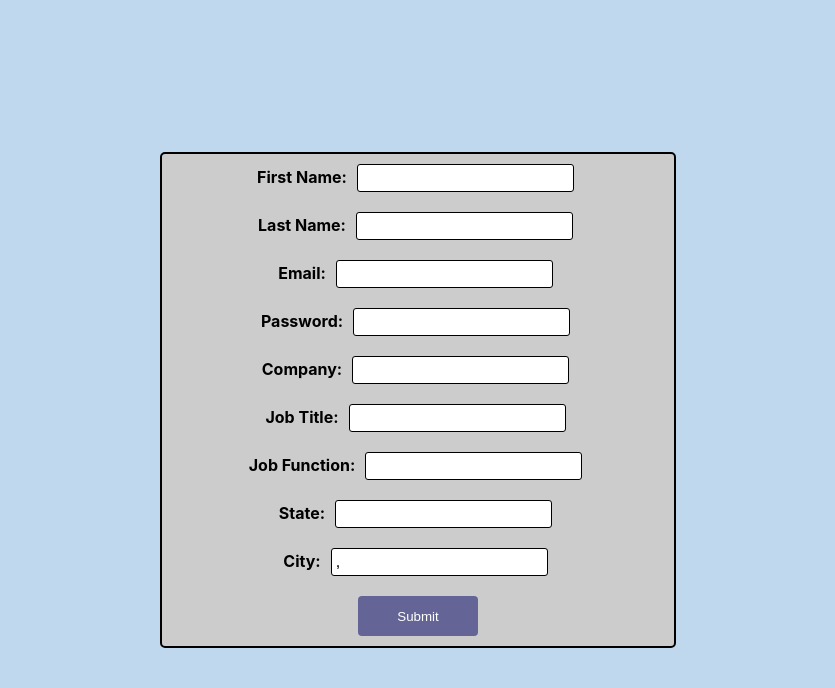
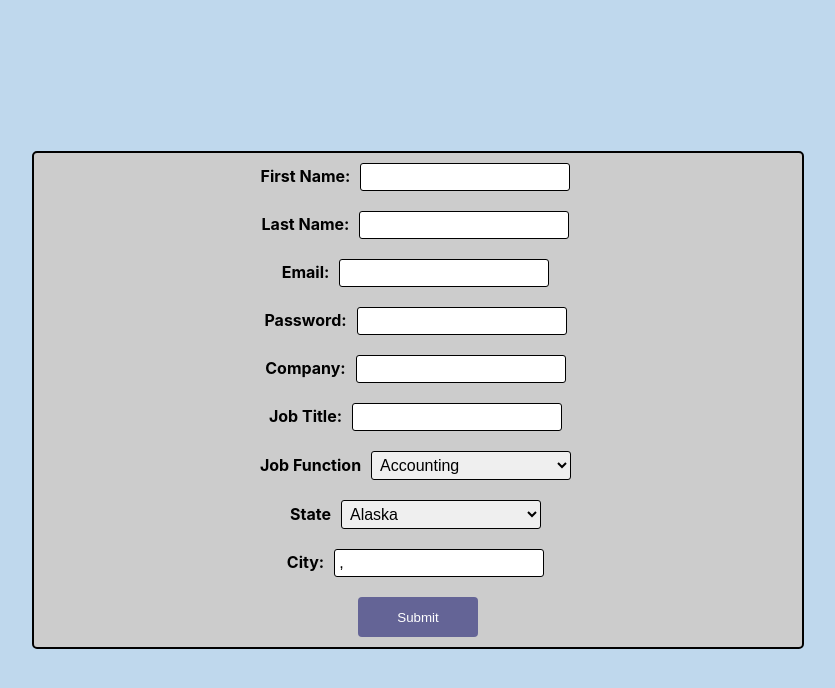
Before and after one commit to bdswartz/user-creation-form, a React (Create React App) app: page / in a window 1280 px wide. Shown: the top 688 px of the page, without its empty margins (222-1057 px from the left). Built offline with nearby package versions, Linux system fonts and the light colour scheme.

Commit message:
added form error handling and display and Select Component

```diff
--- a/src/components/SelectItem/index.js
+++ b/src/components/SelectItem/index.js
@@ -0,0 +1,18 @@
+import React from 'react'
+
+const SelectItem = ({options, state, handleChange, handleInput, inputLabel, inputName}) => {
+  return (
+    <div>
+        <label htmlFor="state">{inputLabel}</label>
+        <select type="text" name={inputName} data-name={inputLabel} value={state} onChange={handleChange} onBlur={handleInput}>
+            {options.map((option, index) => (
+            <option key={index} value={option}>
+                {option}
+            </option>
+            ))}
+        </select>
+    </div>
+  )
+}
+
+export default SelectItem
--- a/src/components/UserCreationForm/index.js
+++ b/src/components/UserCreationForm/index.js
@@ -1,9 +1,13 @@
 import React, { useState } from 'react'
+import { validateEmail } from '../../utilities/helpers';
+import SelectItem from '../SelectItem';
 
 // const apiUri = 'https://not-a-real-endpoint.smallworld.ai/form'
 
 const UserCreationForm = () => {
-    // create state variables
+    const testStates = ['Alaska', "Alabama","IlliNoise", "Iowa"]
+    const testJobFunctions = ['Accounting', 'HR', 'Compliance']
+    // state variables (getters and setters)
     const [formState, setFormState] = useState({
         firstName: '',
         lastName: '',
@@ -15,8 +19,11 @@ const UserCreationForm = () => {
         state: '',
         city: ','
     });
+    const [errorMessage, setErrorMessage]= useState('');
+// deconstruct for convenience
     const {firstName, lastName, emailAddress, password, company, jobTitle, jobFunction, state, city} = formState
 
+// form handling functions
     const handleSubmit = (e) => {
         e.preventDefault();
 
@@ -26,44 +33,71 @@ const UserCreationForm = () => {
         setFormState({ ...formState, [event.target.name]: event.target.value });
     };
 
+    const handleInput = (e) => {
+        if (e.target.name === 'emailAddress') {
+            const isValid = validateEmail(e.target.value);
+            if (!isValid) {
+                setErrorMessage('Not a valid email')
+            }
+            else {
+                setErrorMessage('')
+            }
+        }
+        else {
+            if (!e.target.value.length) {
+                setErrorMessage(`${e.target.dataset.name} is required`)
+            }
+            else {
+                setErrorMessage('')
+            }
+        }
+        if (!errorMessage) {
+            setFormState({...formState , [e.target.name]: e.target.value})
+        }
+    };
+// JSX return function
   return (
     <form onSubmit={handleSubmit}>
         <div>
           <label htmlFor="firstName">First Name:</label>
-          <input type="text" name="firstName" data-name='First Name'value={firstName} onChange={handleChange}/>
+          <input type="text" name="firstName" data-name='First Name'value={firstName} onChange={handleChange} onBlur={handleInput}/>
         </div>
         <div>
           <label htmlFor="lastName">Last Name:</label>
-          <input type="text" name="lastName" data-name='Last Name' value={lastName} onChange={handleChange}/>
+          <input type="text" name="lastName" data-name='Last Name' value={lastName} onChange={handleChange} onBlur={handleInput}/>
         </div>
         <div>
           <label htmlFor="emailAddress">Email:</label>
-          <input type="email" name="emailAddress" data-name= 'Email' value={emailAddress} onChange={handleChange}/>
+          <input type="email" name="emailAddress" data-name= 'Email' value={emailAddress} onChange={handleChange} onBlur={handleInput}/>
         </div>
         <div>
           <label htmlFor="password">Password:</label>
-          <input type="password" name="password" data-name='Password' value={password} onChange={handleChange}/>
+          <input type="password" name="password" data-name='Password' value={password} onChange={handleChange} onBlur={handleInput}/>
         </div>
         <div>
           <label htmlFor="company">Company:</label>
-          <input type="text" name="company" data-name='Company' value={company} onChange={handleChange}/>
+          <input type="text" name="company" data-name='Company' value={company} onChange={handleChange} onBlur={handleInput}/>
         </div>
         <div>
           <label htmlFor="jobTitle">Job Title:</label>
-          <input type="text" name="jobTitle" data-name='Job Title' value={jobTitle} onChange={handleChange}/>
+          <input type="text" name="jobTitle" data-name='Job Title' value={jobTitle} onChange={handleChange} onBlur={handleInput}/>
         </div>
         <div>
-          <label htmlFor="jobFunction">Job Function:</label>
-          <input type="text" name="jobFunction" data-name='Job Function' value={jobFunction} onChange={handleChange}/>
+            <SelectItem options={testJobFunctions} jobFunction={jobFunction} handleChange={handleChange} handleInput={handleInput}inputLabel= {'Job Function'} inputName={'jobFunction'}/>
         </div>
         <div>
-          <label htmlFor="state">State:</label>
-          <input type="text" name="state" data-name='State' value={state} onChange={handleChange}/>
+            <SelectItem options={testStates} state={state} handleChange={handleChange} handleInput={handleInput} inputLabel= {'State'} inputName={'state'}/>
         </div>
         <div>
           <label htmlFor="city">City:</label>
-          <input type="text" name="city" data-name='City' value={city} onChange={handleChange}/>
+          <input type="text" name="city" data-name='City' value={city} onChange={handleChange} onBlur={handleInput}/>
         </div>
+        {/* display error message if the field is empty or email is improper format */}
+        {errorMessage && (
+            <div>
+                <p className='error'>{errorMessage}</p>
+            </div>
+        )}
         <button type="submit">Submit</button>
     </form>
   )
--- a/src/index.css
+++ b/src/index.css
@@ -37,25 +37,25 @@ button:hover {
 }
 
 form {
-  width: 40%;
+  width: 60%;
   background-color: #cccccc;
   border-radius: 5px;
   border: 2px solid black;
 }
 
-input {
+input, select {
   font-size: 1rem;
   padding: 0.25rem;
   border: 1px solid black;
   outline: none;
   border-radius: 3px;
   margin: 10px 5px;
+  width: 200px;
 }
 
 label {
   font-weight: bold;
   margin-right: 5px;
-  width: 200px;
 }
 
 input:focus {
--- a/src/utilities/helpers.js
+++ b/src/utilities/helpers.js
@@ -0,0 +1,4 @@
+export const validateEmail = (email) => {
+  var emailRegEx = /^(([^<>()[\]\\.,;:\s@"]+(\.[^<>()[\]\\.,;:\s@"]+)*)|(".+"))@((\[[0-9]{1,3}\.[0-9]{1,3}\.[0-9]{1,3}\.[0-9]{1,3}\])|(([a-zA-Z\-0-9]+\.)+[a-zA-Z]{2,}))$/;
+  return emailRegEx.test(String(email).toLowerCase());
+}
```
